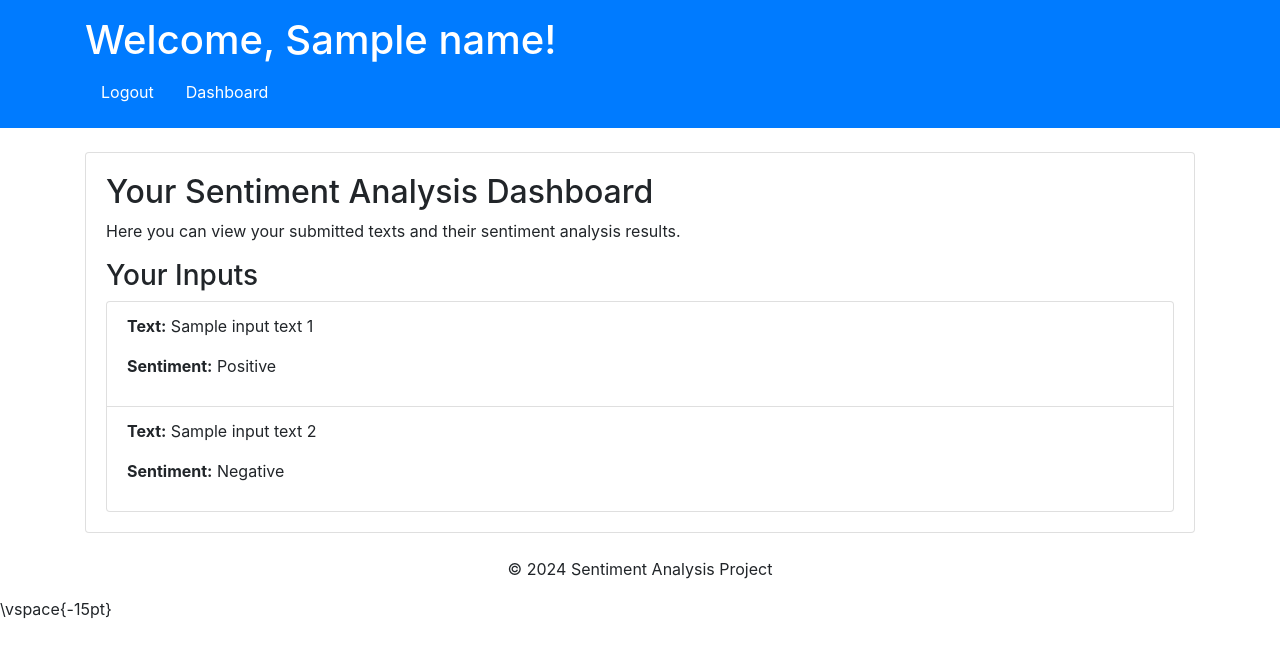
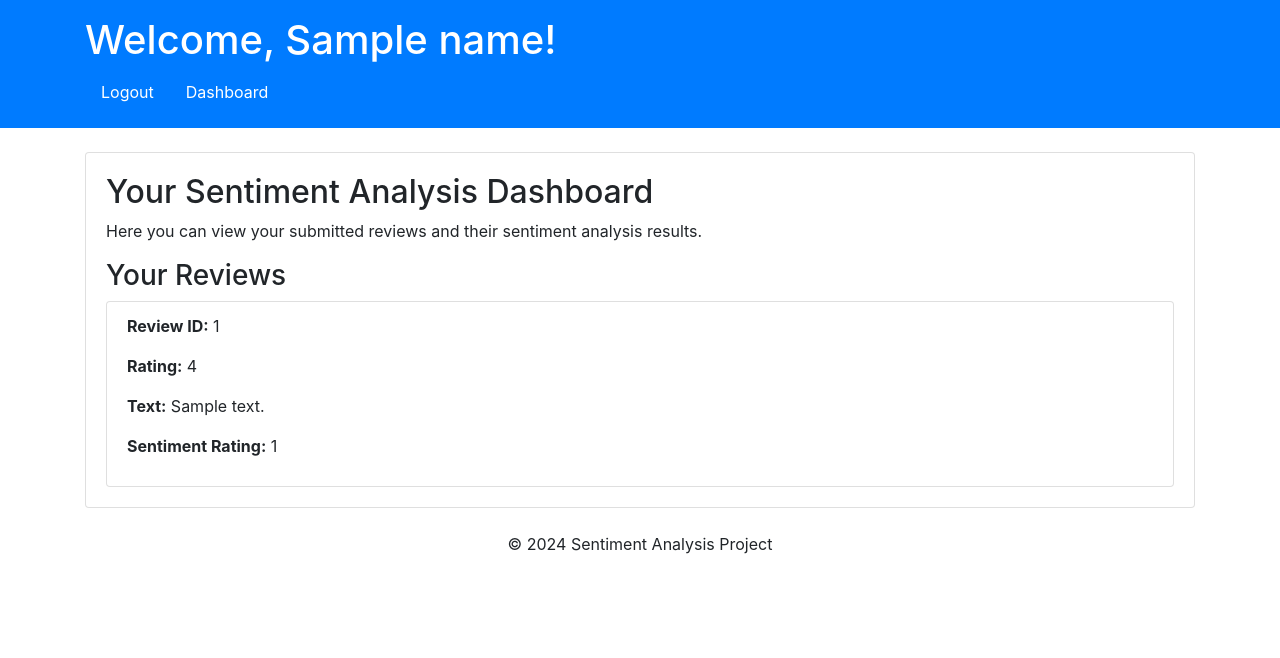
Before and after one commit to maryeete/Senior-Project, a Flask app: template app/templates/protected.html in a window 1280 px wide. Shown: the top 658 px of the page. Run offline with Flask 3, Linux system fonts and the light colour scheme; the template is opened without the code that fills it: most values are stand-ins (such as "Sample title", 1, 10 or a date in 2020); some libraries are stand-ins or nearby versions.

Commit message:
use mysql db to display associated reviews of user

```diff
--- a/app/templates/protected.html
+++ b/app/templates/protected.html
@@ -23,21 +23,23 @@
         <div class="card">
             <div class="card-body">
                 <h2>Your Sentiment Analysis Dashboard</h2>
-                <p>Here you can view your submitted texts and their sentiment analysis results.</p>
+                <p>Here you can view your submitted reviews and their sentiment analysis results.</p>
 
-                <!-- Example of displaying user inputs -->
-                <div class="texts">
-                    <h3>Your Inputs</h3>
+                <div class="reviews">
+                    <h3>Your Reviews</h3>
                     <ul class="list-group">
-                        <!-- Sample items, replace with dynamic content -->
-                        <li class="list-group-item">
-                            <p><strong>Text:</strong> Sample input text 1</p>
-                            <p><strong>Sentiment:</strong> Positive</p>
-                        </li>
-                        <li class="list-group-item">
-                            <p><strong>Text:</strong> Sample input text 2</p>
-                            <p><strong>Sentiment:</strong> Negative</p>
-                        </li>
+                        {% if reviews %}
+                            {% for review in reviews %}
+                                <li class="list-group-item">
+                                    <p><strong>Review ID:</strong> {{ review.review_id }}</p>
+                                    <p><strong>Rating:</strong> {{ review.rating }}</p>
+                                    <p><strong>Text:</strong> {{ review.review_text }}</p>
+                                    <p><strong>Sentiment Rating:</strong> {{ review.sentiment_id }}</p>
+                                </li>
+                            {% endfor %}
+                        {% else %}
+                            <li class="list-group-item">No reviews found.</li>
+                        {% endif %}
                     </ul>
                 </div>
             </div>
@@ -54,4 +56,3 @@
     <script src="https://maxcdn.bootstrapcdn.com/bootstrap/4.5.2/js/bootstrap.min.js"></script>
 </body>
 </html>
-\vspace{-15pt}
```
Also changed, not shown: app/auth/routes.py (+66 -16 lines).
